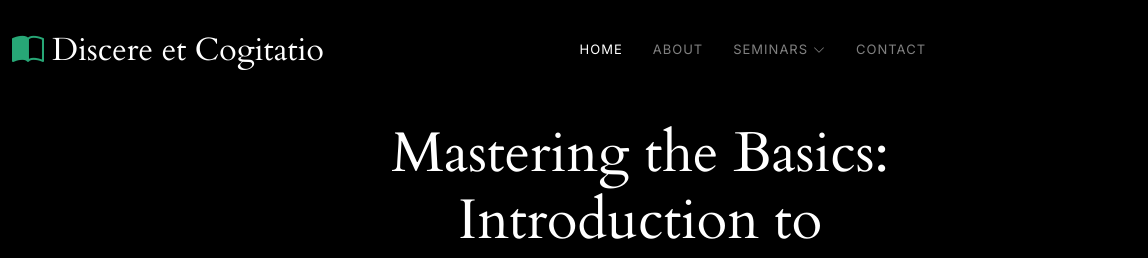
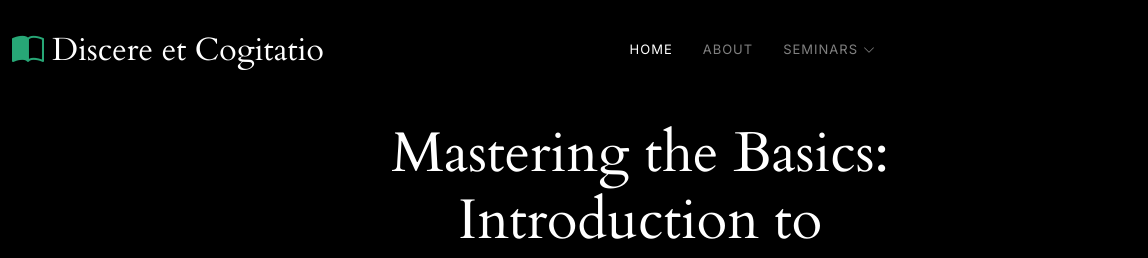
Before and after one commit to minniekatemejia/sem1-journal, a plain HTML site: page sems/cookery.html in a window 1280 px wide. Shown: the top 258 px of the page, 0-1148 px from the left. Drawn offline with nearby package versions, Linux system fonts and the light colour scheme.

Commit message:
Update cookery.html

```diff
--- a/sems/cookery.html
+++ b/sems/cookery.html
@@ -78,7 +78,6 @@
             </ul>
           </li>
           <!-- <li><a href="services.html">Services</a></li> -->
-          <li><a href="../contact.html">Contact</a></li>
         </ul>
       </nav><!-- .navbar -->
 
```
